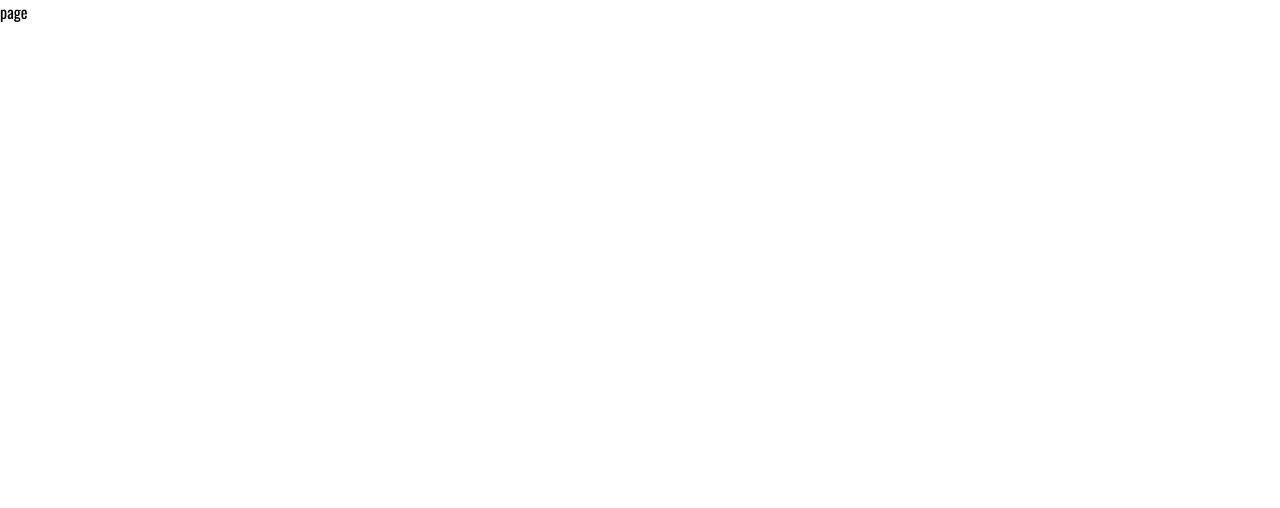
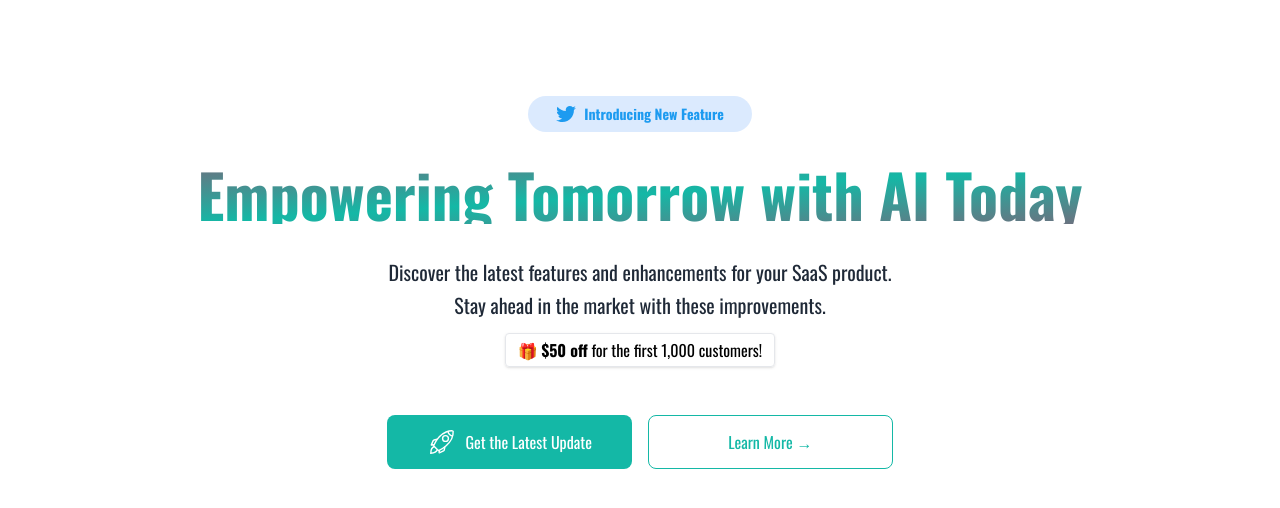
Before and after one commit to LasaX1999/app_farm, a Next.js app: page /about in a window 1280 px wide. Shown: the top 508 px of the page. Built offline with nearby package versions, Linux system fonts and the light colour scheme.

Commit message:
fill about content

```diff
--- a/app/about/page.tsx
+++ b/app/about/page.tsx
@@ -2,7 +2,46 @@ import React from 'react'
 
 function page() {
   return (
-    <div>page</div>
+    <div className="relative my-12 flex w-full flex-col items-center sm:mt-24">
+  <a target="_blank" rel="noreferrer" href="https://example.com"
+    className="mx-auto flex max-w-fit items-center justify-center space-x-2 overflow-hidden rounded-full bg-blue-100 px-7 py-2 transition-all hover:bg-blue-200">
+    <svg xmlns="http://www.w3.org/2000/svg" viewBox="0 0 248 204" className="h-5 w-5 text-[#1d9bf0]">
+      <path fill="currentColor"
+        d="M221.95 51.29c.15 2.17.15 4.34.15 6.53 0 66.73-50.8 143.69-143.69 143.69v-.04c-27.44.04-54.31-7.82-77.41-22.64 3.99.48 8 .72 12.02.73 22.74.02 44.83-7.61 62.72-21.66-21.61-.41-40.56-14.5-47.18-35.07 7.57 1.46 15.37 1.16 22.8-.87-23.56-4.76-40.51-25.46-40.51-49.5v-.64c7.02 3.91 14.88 6.08 22.92 6.32C11.58 63.31 4.74 33.79 18.14 10.71c25.64 31.55 63.47 50.73 104.08 52.76-4.07-17.54 1.49-35.92 14.61-48.25 20.34-19.12 52.33-18.14 71.45 2.19 11.31-2.23 22.15-6.38 32.07-12.26-3.77 11.69-11.66 21.62-22.2 27.93 10.01-1.18 19.79-3.86 29-7.95-6.78 10.16-15.32 19.01-25.20 26.16z">
+      </path>
+    </svg>
+    <p className="text-sm font-semibold text-[#1d9bf0]">Introducing New Feature</p>
+  </a>
+  <h1
+    className="mt-8 max-w-sm bg-gradient-to-br from-gray-500 via-teal-500 to-gray-500 bg-clip-text text-center text-4xl font-extrabold text-transparent sm:max-w-4xl sm:text-6xl">
+    Empowering Tomorrow with AI Today
+  </h1>
+  <span className="mt-8 max-w-lg text-center text-xl leading-relaxed text-gray-800">
+    Discover the latest features and enhancements for your SaaS product. Stay ahead in the market with these improvements.
+  </span>
+  <p className="mt-3 rounded border px-3 py-1 shadow">
+    🎁 <span className="text-accent font-semibold">$50 off</span> for the first 1,000 customers!
+  </p>
+  <div className="mt-12 grid grid-cols-1 gap-8 sm:grid-cols-2 sm:gap-0 sm:gap-x-4">
+    <a href="https://example.com/new-feature"
+      className="flex flex-row items-center justify-center gap-x-2 rounded-lg text-white px-10 py-3 bg-teal-500">
+      <svg className="h-[30px] text-white" stroke="currentColor" xmlns="http://www.w3.org/2000/svg" viewBox="0 0 64 64"
+        stroke-width="3" fill="none">
+        <path d="M14,39.87,24.59,50.51s33-14,31.23-42.29C55.82,8.22,29.64,4.28,14,39.87Z"></path>
+        <path d="M44.69,9.09a12.3,12.3,0,0,0,3.48,6.73,12.31,12.31,0,0,0,7,3.52"></path>
+        <circle cx="39.46" cy="24.56" r="6.2"></circle>
+        <path d="M14.89,37.82l-5.3.68a.27.27,0,0,1-.28-.37l3.93-9a2.65,2.65,0,0,1,1.88-1.53l6.59-1.38"></path>
+        <path d="M26.55,49.4l-.69,5.3a.27.27,0,0,0,.37.28l9-3.92a2.69,2.69,0,0,0,1.53-1.89l1.38-6.59"></path>
+        <path d="M22.21,48.13c-2.37,7.41-14.1,7.78-14.1,7.78S8,44.51,15.76,41.67"></path>
+      </svg>
+      Get the Latest Update
+    </a>
+    <a href="#demo"
+      className="flex flex-row items-center justify-center gap-x-2 rounded-lg border border-teal-500 px-10 py-3 text-teal-500">Learn
+      More →
+    </a>
+  </div>
+</div>
   )
 }
 
```
